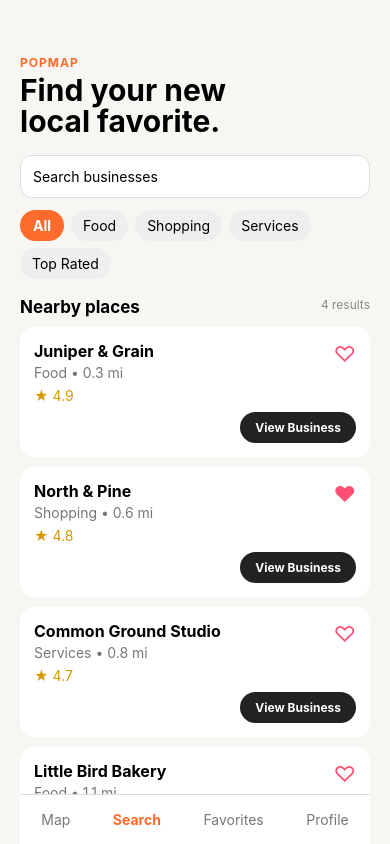
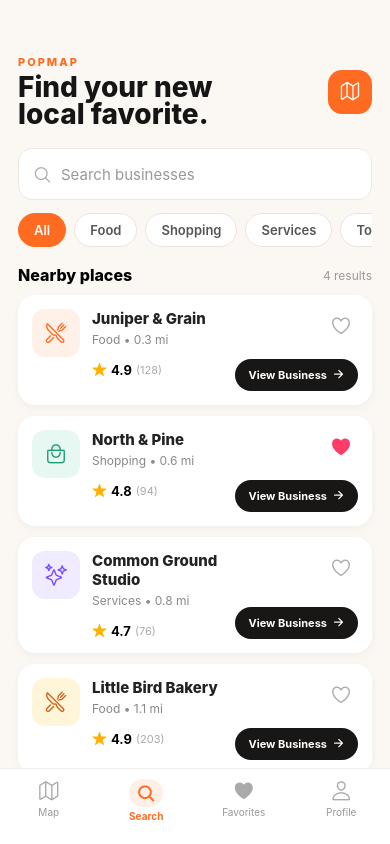
Before and after one commit to CSC-3380-Fall-2026/Team-13, a React Native app in the folder frontend/: screen / in a window 390 px wide. Built offline with nearby package versions, Linux system fonts and the light colour scheme.

Commit message:
Improve PopMap search screen interactions and design

```diff
--- a/frontend/package.json
+++ b/frontend/package.json
@@ -3,12 +3,14 @@
   "version": "1.0.0",
   "main": "index.ts",
   "dependencies": {
+    "@expo/vector-icons": "^15.0.2",
     "expo": "~57.0.26",
     "expo-status-bar": "~57.0.1",
     "react": "19.2.3",
     "react-native": "0.86.3"
   },
   "devDependencies": {
+    "@expo/ngrok": "^4.1.0",
     "@types/react": "~19.2.2",
     "typescript": "~6.0.3"
   },
--- a/frontend/src/screens/SearchScreen.tsx
+++ b/frontend/src/screens/SearchScreen.tsx
@@ -1,124 +1,271 @@
+import { useState } from "react";
 import {
+  ScrollView,
   StyleSheet,
   Text,
   TextInput,
   TouchableOpacity,
   View,
-  ScrollView,
 } from "react-native";
+import { Ionicons } from "@expo/vector-icons";
 
 export default function SearchScreen() {
+  const [searchText, setSearchText] = useState("");
+  const [selectedFilter, setSelectedFilter] = useState("All");
+  const [favorites, setFavorites] = useState(["North & Pine"]);
+
+  const businesses = [
+    {
+      name: "Juniper & Grain",
+      category: "Food",
+      distance: "0.3 mi",
+      rating: 4.9,
+      reviews: 128,
+      icon: "restaurant-outline",
+      iconColor: "#ff6b21",
+      iconBackground: "#fff1e7",
+    },
+    {
+      name: "North & Pine",
+      category: "Shopping",
+      distance: "0.6 mi",
+      rating: 4.8,
+      reviews: 94,
+      icon: "bag-handle-outline",
+      iconColor: "#1d9b73",
+      iconBackground: "#e6f8f1",
+    },
+    {
+      name: "Common Ground Studio",
+      category: "Services",
+      distance: "0.8 mi",
+      rating: 4.7,
+      reviews: 76,
+      icon: "sparkles-outline",
+      iconColor: "#7a4cff",
+      iconBackground: "#f0ebff",
+    },
+    {
+      name: "Little Bird Bakery",
+      category: "Food",
+      distance: "1.1 mi",
+      rating: 4.9,
+      reviews: 203,
+      icon: "restaurant-outline",
+      iconColor: "#cf651c",
+      iconBackground: "#fff5d9",
+    },
+  ];
+
+  const filters = ["All", "Food", "Shopping", "Services", "Top Rated"];
+
+  const filteredBusinesses = businesses.filter((business) => {
+    const matchesSearch = business.name
+      .toLowerCase()
+      .includes(searchText.toLowerCase());
+
+    let matchesFilter = true;
+
+    if (selectedFilter === "Food") {
+      matchesFilter = business.category === "Food";
+    }
+
+    if (selectedFilter === "Shopping") {
+      matchesFilter = business.category === "Shopping";
+    }
+
+    if (selectedFilter === "Services") {
+      matchesFilter = business.category === "Services";
+    }
+
+    if (selectedFilter === "Top Rated") {
+      matchesFilter = business.rating >= 4.9;
+    }
+
+    return matchesSearch && matchesFilter;
+  });
+
+  function toggleFavorite(name: string) {
+    if (favorites.includes(name)) {
+      setFavorites(favorites.filter((favorite) => favorite !== name));
+    } else {
+      setFavorites([...favorites, name]);
+    }
+  }
+
   return (
     <View style={styles.container}>
+      <ScrollView
+        showsVerticalScrollIndicator={false}
+        contentContainerStyle={styles.scrollContent}
+      >
+        {/* Header */}
+        <View style={styles.header}>
+          <View>
             <Text style={styles.logo}>POPMAP</Text>
 
             <Text style={styles.title}>
               Find your new{"\n"}local favorite.
             </Text>
+          </View>
 
-      <TextInput
-        style={styles.searchBar}
-        placeholder="Search businesses"
-      />
-
-      <View style={styles.filters}>
-        <TouchableOpacity style={styles.activeFilter}>
-          <Text style={styles.activeFilterText}>All</Text>
-        </TouchableOpacity>
-
-        <TouchableOpacity style={styles.filter}>
-          <Text>Food</Text>
-        </TouchableOpacity>
-
-        <TouchableOpacity style={styles.filter}>
-          <Text>Shopping</Text>
-        </TouchableOpacity>
-
-        <TouchableOpacity style={styles.filter}>
-          <Text>Services</Text>
-        </TouchableOpacity>
-
-        <TouchableOpacity style={styles.filter}>
-          <Text>Top Rated</Text>
+          <TouchableOpacity style={styles.mapButton}>
+            <Ionicons name="map-outline" size={21} color="white" />
           </TouchableOpacity>
         </View>
 
-      <View style={styles.sectionHeader}>
-        <Text style={styles.nearbyText}>Nearby places</Text>
-        <Text style={styles.resultText}>4 results</Text>
+        {/* Search bar */}
+        <View style={styles.searchContainer}>
+          <Ionicons name="search-outline" size={19} color="#a8a8a8" />
+
+          <TextInput
+            style={styles.searchInput}
+            placeholder="Search businesses"
+            placeholderTextColor="#999"
+            value={searchText}
+            onChangeText={setSearchText}
+          />
         </View>
 
-      <ScrollView>
-        <View style={styles.card}>
-          <View style={styles.cardTop}>
-            <View>
-              <Text style={styles.businessName}>Juniper & Grain</Text>
-              <Text style={styles.businessInfo}>Food • 0.3 mi</Text>
-              <Text style={styles.rating}>★ 4.9</Text>
+        {/* Filters */}
+        <ScrollView
+          horizontal
+          showsHorizontalScrollIndicator={false}
+          contentContainerStyle={styles.filters}
+        >
+          {filters.map((filter) => (
+            <TouchableOpacity
+              key={filter}
+              style={[
+                styles.filter,
+                selectedFilter === filter && styles.activeFilter,
+              ]}
+              onPress={() => setSelectedFilter(filter)}
+            >
+              <Text
+                style={[
+                  styles.filterText,
+                  selectedFilter === filter && styles.activeFilterText,
+                ]}
+              >
+                {filter}
+              </Text>
+            </TouchableOpacity>
+          ))}
+        </ScrollView>
+
+        {/* Nearby heading */}
+        <View style={styles.sectionHeader}>
+          <Text style={styles.sectionTitle}>Nearby places</Text>
+
+          <Text style={styles.results}>
+            {filteredBusinesses.length} results
+          </Text>
         </View>
 
-            <Text style={styles.heart}>♡</Text>
+        {/* Business cards */}
+        {filteredBusinesses.map((business) => {
+          const isFavorite = favorites.includes(business.name);
+
+          return (
+            <View style={styles.card} key={business.name}>
+              <View
+                style={[
+                  styles.businessIcon,
+                  { backgroundColor: business.iconBackground },
+                ]}
+              >
+                <Ionicons
+                  name={business.icon as any}
+                  size={22}
+                  color={business.iconColor}
+                />
               </View>
 
-          <TouchableOpacity style={styles.button}>
-            <Text style={styles.buttonText}>View Business</Text>
+              <View style={styles.cardInfo}>
+                <Text style={styles.businessName}>{business.name}</Text>
+
+                <Text style={styles.businessDetails}>
+                  {business.category} • {business.distance}
+                </Text>
+
+                <View style={styles.ratingRow}>
+                  <Ionicons name="star" size={15} color="#ffb000" />
+
+                  <Text style={styles.rating}>{business.rating}</Text>
+
+                  <Text style={styles.reviewCount}>
+                    ({business.reviews})
+                  </Text>
+                </View>
+              </View>
+
+              <View style={styles.cardActions}>
+                <TouchableOpacity
+                  style={styles.heartButton}
+                  onPress={() => toggleFavorite(business.name)}
+                >
+                  <Ionicons
+                    name={isFavorite ? "heart" : "heart-outline"}
+                    size={22}
+                    color={isFavorite ? "#ff3b67" : "#aaa"}
+                  />
+                </TouchableOpacity>
+
+                <TouchableOpacity style={styles.viewButton}>
+                  <Text style={styles.viewButtonText}>View Business</Text>
+
+                  <Ionicons
+                    name="arrow-forward"
+                    size={13}
+                    color="white"
+                  />
                 </TouchableOpacity>
               </View>
+            </View>
+          );
+        })}
 
-        <View style={styles.card}>
-          <View style={styles.cardTop}>
-            <View>
-              <Text style={styles.businessName}>North & Pine</Text>
-              <Text style={styles.businessInfo}>Shopping • 0.6 mi</Text>
-              <Text style={styles.rating}>★ 4.8</Text>
+        {filteredBusinesses.length === 0 && (
+          <View style={styles.emptyContainer}>
+            <Ionicons
+              name="search-outline"
+              size={35}
+              color="#b7b7b7"
+            />
+
+            <Text style={styles.emptyTitle}>No businesses found</Text>
+
+            <Text style={styles.emptyText}>
+              Try another search or category.
+            </Text>
           </View>
-
-            <Text style={styles.heart}>♥</Text>
-          </View>
-
-          <TouchableOpacity style={styles.button}>
-            <Text style={styles.buttonText}>View Business</Text>
-          </TouchableOpacity>
-        </View>
-
-        <View style={styles.card}>
-          <View style={styles.cardTop}>
-            <View>
-              <Text style={styles.businessName}>Common Ground Studio</Text>
-              <Text style={styles.businessInfo}>Services • 0.8 mi</Text>
-              <Text style={styles.rating}>★ 4.7</Text>
-            </View>
-
-            <Text style={styles.heart}>♡</Text>
-          </View>
-
-          <TouchableOpacity style={styles.button}>
-            <Text style={styles.buttonText}>View Business</Text>
-          </TouchableOpacity>
-        </View>
-
-        <View style={styles.card}>
-          <View style={styles.cardTop}>
-            <View>
-              <Text style={styles.businessName}>Little Bird Bakery</Text>
-              <Text style={styles.businessInfo}>Food • 1.1 mi</Text>
-              <Text style={styles.rating}>★ 4.9</Text>
-            </View>
-
-            <Text style={styles.heart}>♡</Text>
-          </View>
-
-          <TouchableOpacity style={styles.button}>
-            <Text style={styles.buttonText}>View Business</Text>
-          </TouchableOpacity>
-        </View>
+        )}
       </ScrollView>
 
+      {/* Bottom navigation */}
       <View style={styles.nav}>
+        <TouchableOpacity style={styles.navItem}>
+          <Ionicons name="map-outline" size={22} color="#aaa" />
           <Text style={styles.navText}>Map</Text>
-        <Text style={styles.activeNav}>Search</Text>
+        </TouchableOpacity>
+
+        <TouchableOpacity style={styles.navItem}>
+          <View style={styles.activeNavIcon}>
+            <Ionicons name="search" size={20} color="#ff6b21" />
+          </View>
+          <Text style={styles.activeNavText}>Search</Text>
+        </TouchableOpacity>
+
+        <TouchableOpacity style={styles.navItem}>
+          <Ionicons name="heart" size={22} color="#aaa" />
           <Text style={styles.navText}>Favorites</Text>
+        </TouchableOpacity>
+
+        <TouchableOpacity style={styles.navItem}>
+          <Ionicons name="person-outline" size={22} color="#aaa" />
           <Text style={styles.navText}>Profile</Text>
+        </TouchableOpacity>
       </View>
     </View>
   );
@@ -127,139 +274,254 @@ export default function SearchScreen() {
 const styles = StyleSheet.create({
   container: {
     flex: 1,
-    backgroundColor: "#f8f6f2",
+    backgroundColor: "#fbf8f3",
+  },
+
+  scrollContent: {
     paddingTop: 55,
-    paddingHorizontal: 20,
+    paddingHorizontal: 18,
+    paddingBottom: 100,
+  },
+
+  header: {
+    flexDirection: "row",
+    justifyContent: "space-between",
+    alignItems: "center",
   },
 
   logo: {
-    fontSize: 12,
-    fontWeight: "bold",
-    color: "#ff6b2c",
-    letterSpacing: 1,
+    fontSize: 11,
+    fontWeight: "800",
+    color: "#ff6b21",
+    letterSpacing: 2,
+    marginBottom: 5,
   },
 
   title: {
-    fontSize: 30,
-    fontWeight: "bold",
-    marginTop: 5,
-    marginBottom: 18,
-    lineHeight: 31,
+    fontSize: 28,
+    fontWeight: "800",
+    color: "#151515",
+    lineHeight: 27,
   },
 
-  searchBar: {
+  mapButton: {
+    width: 44,
+    height: 44,
+    backgroundColor: "#ff6b21",
+    borderRadius: 14,
+    alignItems: "center",
+    justifyContent: "center",
+  },
+
+  searchContainer: {
+    flexDirection: "row",
+    alignItems: "center",
     backgroundColor: "white",
     borderWidth: 1,
-    borderColor: "#ddd",
-    borderRadius: 12,
-    padding: 12,
+    borderColor: "#ece8e2",
+    borderRadius: 14,
+    marginTop: 20,
+    paddingHorizontal: 14,
+    height: 52,
+  },
+
+  searchInput: {
+    flex: 1,
+    fontSize: 15,
+    marginLeft: 9,
+    color: "#222",
   },
 
   filters: {
-    flexDirection: "row",
-    flexWrap: "wrap",
-    gap: 7,
-    marginTop: 12,
-    marginBottom: 18,
+    gap: 8,
+    paddingTop: 13,
+    paddingBottom: 18,
   },
 
   filter: {
-    backgroundColor: "#eeeeee",
-    paddingHorizontal: 12,
-    paddingVertical: 7,
-    borderRadius: 18,
+    backgroundColor: "white",
+    borderWidth: 1,
+    borderColor: "#e9e4dd",
+    paddingVertical: 8,
+    paddingHorizontal: 15,
+    borderRadius: 22,
   },
 
   activeFilter: {
-    backgroundColor: "#ff6b2c",
-    paddingHorizontal: 13,
-    paddingVertical: 7,
-    borderRadius: 18,
+    backgroundColor: "#ff6b21",
+    borderColor: "#ff6b21",
+  },
+
+  filterText: {
+    fontSize: 13,
+    color: "#555",
+    fontWeight: "600",
   },
 
   activeFilterText: {
     color: "white",
-    fontWeight: "bold",
   },
 
   sectionHeader: {
     flexDirection: "row",
     justifyContent: "space-between",
+    alignItems: "center",
     marginBottom: 10,
   },
 
-  nearbyText: {
-    fontSize: 17,
-    fontWeight: "bold",
+  sectionTitle: {
+    fontSize: 16,
+    fontWeight: "800",
   },
 
-  resultText: {
+  results: {
+    color: "#999",
     fontSize: 12,
-    color: "#888",
   },
 
   card: {
     backgroundColor: "white",
+    borderRadius: 17,
     padding: 14,
-    borderRadius: 14,
-    marginBottom: 10,
+    marginBottom: 11,
+    flexDirection: "row",
+    minHeight: 110,
+
+    shadowColor: "#000",
+    shadowOpacity: 0.04,
+    shadowRadius: 8,
+    shadowOffset: {
+      width: 0,
+      height: 3,
     },
 
-  cardTop: {
-    flexDirection: "row",
-    justifyContent: "space-between",
+    elevation: 2,
+  },
+
+  businessIcon: {
+    width: 48,
+    height: 48,
+    borderRadius: 13,
+    alignItems: "center",
+    justifyContent: "center",
+  },
+
+  cardInfo: {
+    flex: 1,
+    marginLeft: 12,
   },
 
   businessName: {
-    fontSize: 16,
-    fontWeight: "bold",
+    fontSize: 15,
+    fontWeight: "800",
+    color: "#222",
   },
 
-  businessInfo: {
-    color: "#777",
+  businessDetails: {
+    color: "#888",
+    fontSize: 12,
+    marginTop: 4,
+  },
+
+  ratingRow: {
+    flexDirection: "row",
+    alignItems: "center",
+    marginTop: 15,
+    gap: 4,
+  },
+
+  rating: {
+    fontWeight: "700",
+    fontSize: 13,
+  },
+
+  reviewCount: {
+    color: "#aaa",
+    fontSize: 11,
+  },
+
+  cardActions: {
+    justifyContent: "space-between",
+    alignItems: "flex-end",
+  },
+
+  heartButton: {
+    width: 34,
+    height: 34,
+    alignItems: "center",
+    justifyContent: "center",
+  },
+
+  viewButton: {
+    flexDirection: "row",
+    alignItems: "center",
+    gap: 5,
+    backgroundColor: "#191716",
+    borderRadius: 20,
+    paddingVertical: 9,
+    paddingHorizontal: 13,
+  },
+
+  viewButtonText: {
+    color: "white",
+    fontSize: 11,
+    fontWeight: "700",
+  },
+
+  emptyContainer: {
+    alignItems: "center",
+    paddingVertical: 50,
+  },
+
+  emptyTitle: {
+    fontSize: 17,
+    fontWeight: "700",
+    marginTop: 12,
+  },
+
+  emptyText: {
+    color: "#999",
+    marginTop: 5,
+  },
+
+  nav: {
+    position: "absolute",
+    bottom: 0,
+    left: 0,
+    right: 0,
+    backgroundColor: "white",
+    borderTopWidth: 1,
+    borderTopColor: "#eee",
+    flexDirection: "row",
+    justifyContent: "space-around",
+    paddingTop: 10,
+    paddingBottom: 22,
+  },
+
+  navItem: {
+    alignItems: "center",
+    minWidth: 60,
+  },
+
+  navText: {
+    fontSize: 10,
+    color: "#999",
     marginTop: 3,
   },
 
-  rating: {
-    color: "#d69a00",
-    marginTop: 6,
+  activeNavIcon: {
+    backgroundColor: "#fff0e7",
+    width: 34,
+    height: 28,
+    borderRadius: 14,
+    alignItems: "center",
+    justifyContent: "center",
   },
 
-  heart: {
-    fontSize: 22,
-    color: "#ff4d73",
-  },
-
-  button: {
-    backgroundColor: "#222",
-    alignSelf: "flex-end",
-    paddingHorizontal: 15,
-    paddingVertical: 8,
-    borderRadius: 18,
-    marginTop: 8,
-  },
-
-  buttonText: {
-    color: "white",
-    fontSize: 12,
-    fontWeight: "bold",
-  },
-
-  nav: {
-    flexDirection: "row",
-    justifyContent: "space-around",
-    backgroundColor: "white",
-    paddingVertical: 16,
-    borderTopWidth: 1,
-    borderTopColor: "#ddd",
-  },
-
-  navText: {
-    color: "#777",
-  },
-
-  activeNav: {
-    color: "#ff6b2c",
-    fontWeight: "bold",
+  activeNavText: {
+    fontSize: 10,
+    color: "#ff6b21",
+    fontWeight: "700",
+    marginTop: 3,
   },
 });
```
Also changed, not shown: 1 other file (tests, documents, lock files or other folders). Lines whose indentation alone changed are shown as unchanged.
